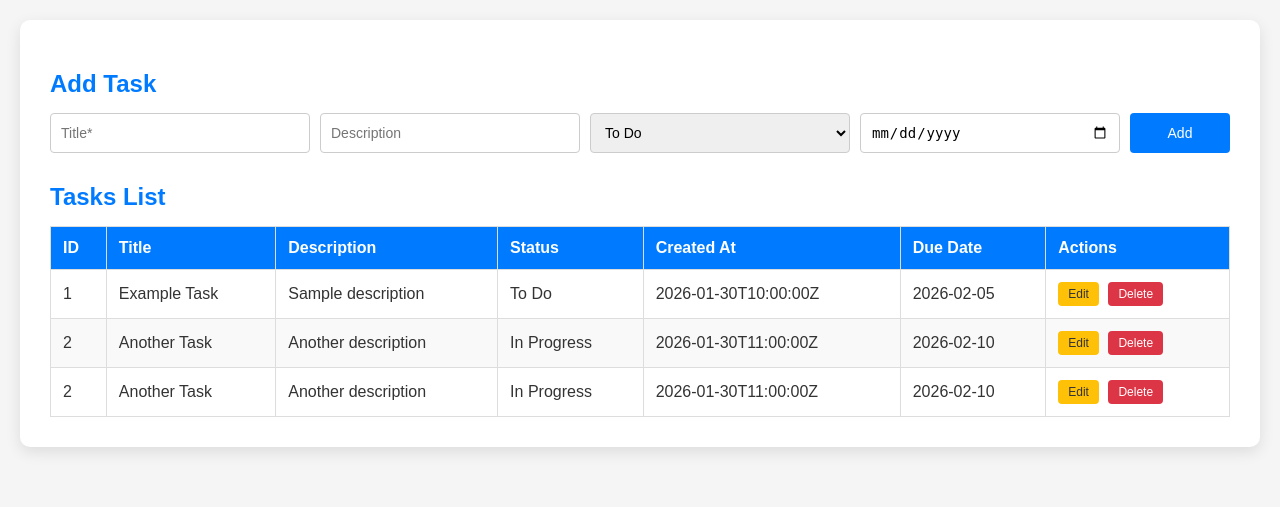
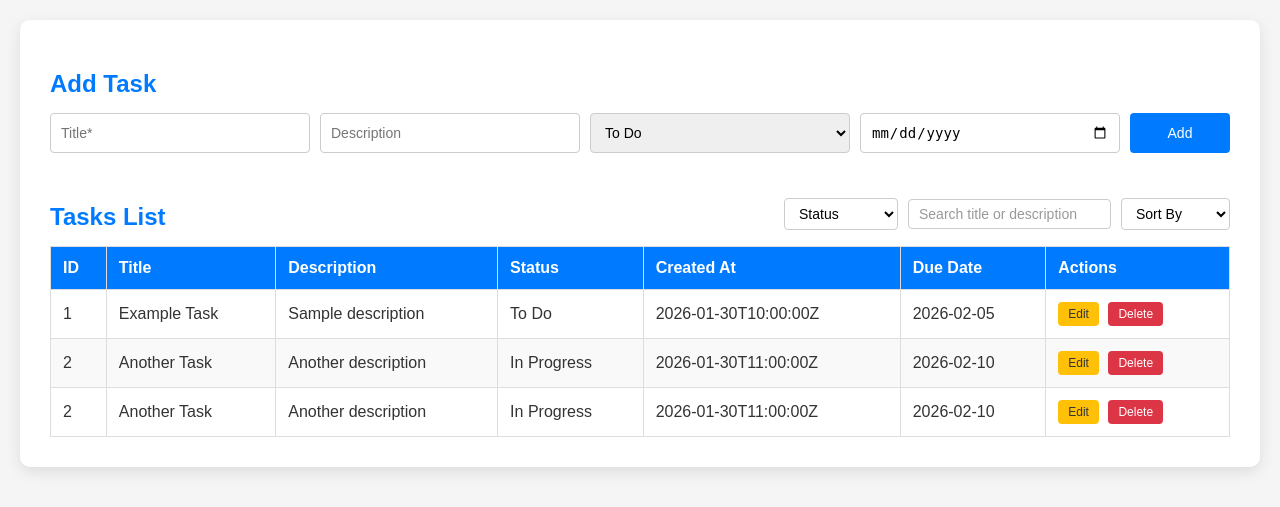
Before and after one commit to Jakaria030/mini-task-manager, a Flask app: page /tasks.html in a window 1280 px wide. Shown: the top 507 px of the page. Run offline with Flask 3, Linux system fonts and the light colour scheme.

Commit message:
Add filtering design

```diff
--- a/static/style.css
+++ b/static/style.css
@@ -151,18 +151,33 @@ body {
     opacity: 0.8;
 }
 
-/* ================== Responsive ================== */
-@media(max-width: 768px) {
-    .main.tasks form {
-        flex-direction: column;
-    }
+.task-filters {
+    display: flex;
+    align-items: center;
+    gap: 10px;
+}
 
-    .main.tasks form button {
-        width: 100%;
-    }
+.task-filters select,
+.task-filters input {
+    padding: 6px 10px;
+    font-size: 14px;
+    border: 1px solid #ccc;
+    border-radius: 4px;
+    outline: none;
+    transition: border-color 0.2s, box-shadow 0.2s;
+}
 
-    .main.home .container {
-        height: auto;
-        padding: 50px 20px;
-    }
+.task-filters select:focus,
+.task-filters input:focus {
+    border-color: #4a90e2;
+    box-shadow: 0 0 0 2px rgba(74, 144, 226, 0.2);
 }
+
+.task-filters input::placeholder {
+    color: #999;
+}
+
+.task-filters select {
+    background-color: #fff;
+    cursor: pointer;
+}
--- a/templates/tasks.html
+++ b/templates/tasks.html
@@ -26,8 +26,34 @@
                 <button type="submit">Add</button>
             </form>
 
+
+            <!-- Task List Title -->
+            <div style="display: flex; justify-content: space-between; align-items: center;">
+                <h2>Tasks List</h2>
+
+                <!-- Filters -->
+                <div class="task-filters">
+                    <!-- Status filter -->
+                    <select name="status">
+                        <option value="">Status</option>
+                        <option value="todo">To Do</option>
+                        <option value="in_progress">In Progress</option>
+                        <option value="done">Done</option>
+                    </select>
+
+                    <!-- Search -->
+                    <input type="search" name="q" placeholder="Search title or description">
+
+                    <!-- Sort -->
+                    <select name="sort">
+                        <option value="">Sort By</option>
+                        <option value="due_date">Due Date</option>
+                        <option value="created_at">Created At</option>
+                    </select>
+                </div>
+            </div>
+
             <!-- Tasks list Table-->
-            <h2>Tasks List</h2>
             <table>
                 <!-- Table heading -->
                 <thead>
```
